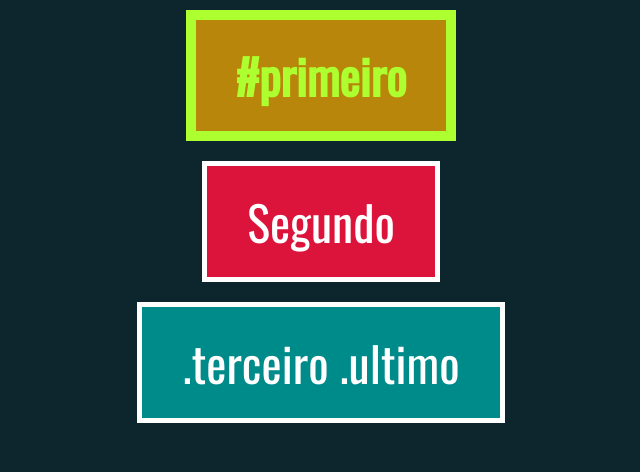
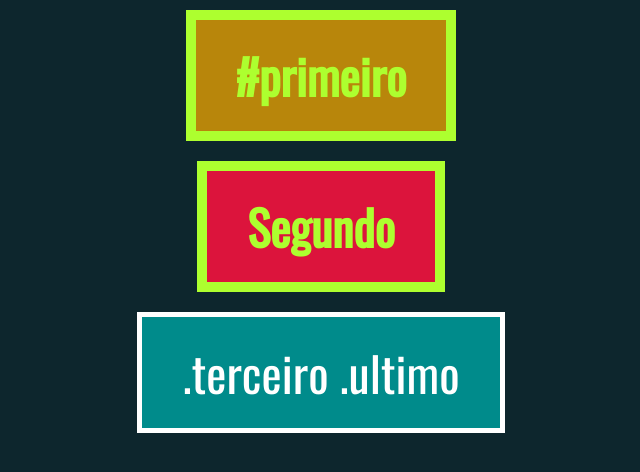
Before and after one commit to hugoleogs/material_javascript, a plain HTML site: page dom/dom/selecionandoElementos1.html in a window 1280 px wide. Shown: the whole page, without its empty margins (319-959 px from the left). Drawn offline with Linux system fonts and the light colour scheme.

Commit message:
exercicio udemy

```diff
--- a/dom/dom/selecionandoElementos1.html
+++ b/dom/dom/selecionandoElementos1.html
@@ -13,6 +13,16 @@
 
         document.getElementById('primeiro').classList.add('destaque')
 
+        const divs = document.getElementsByTagName('div')
+        Array.from(divs).forEach(e => e.classList.remove('destaque'))
+
+        const divsArray = [...divs]
+        divsArray.forEach(e => e.classList.add('destaque'))
+
+        const ultimosElementos = document.getElementsByClassName('ultimo')
+        for(let e of ultimosElementos){
+            e.classList.remove('destaque')
+        }
 
 
     </script>
```
Also changed, not shown: dom/dom/selecionandoElementos2.html (+11 -1 lines).
